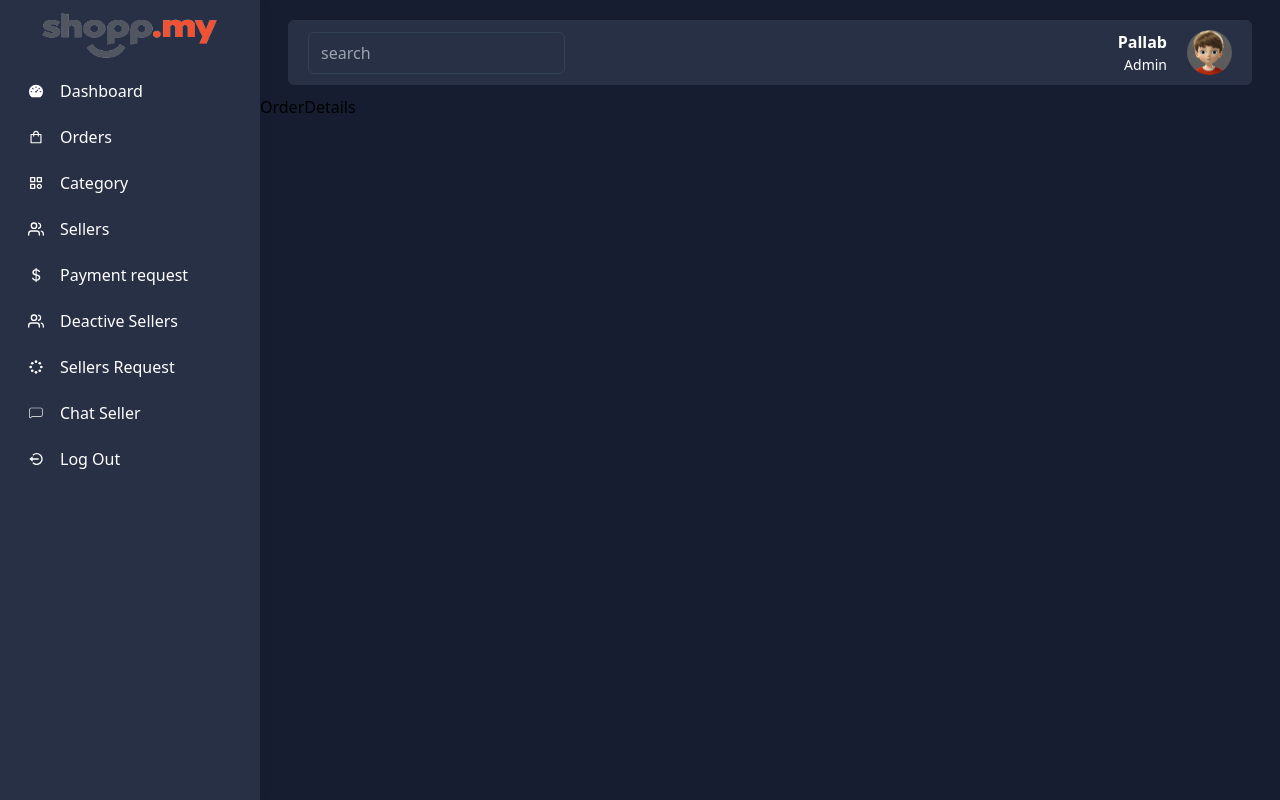
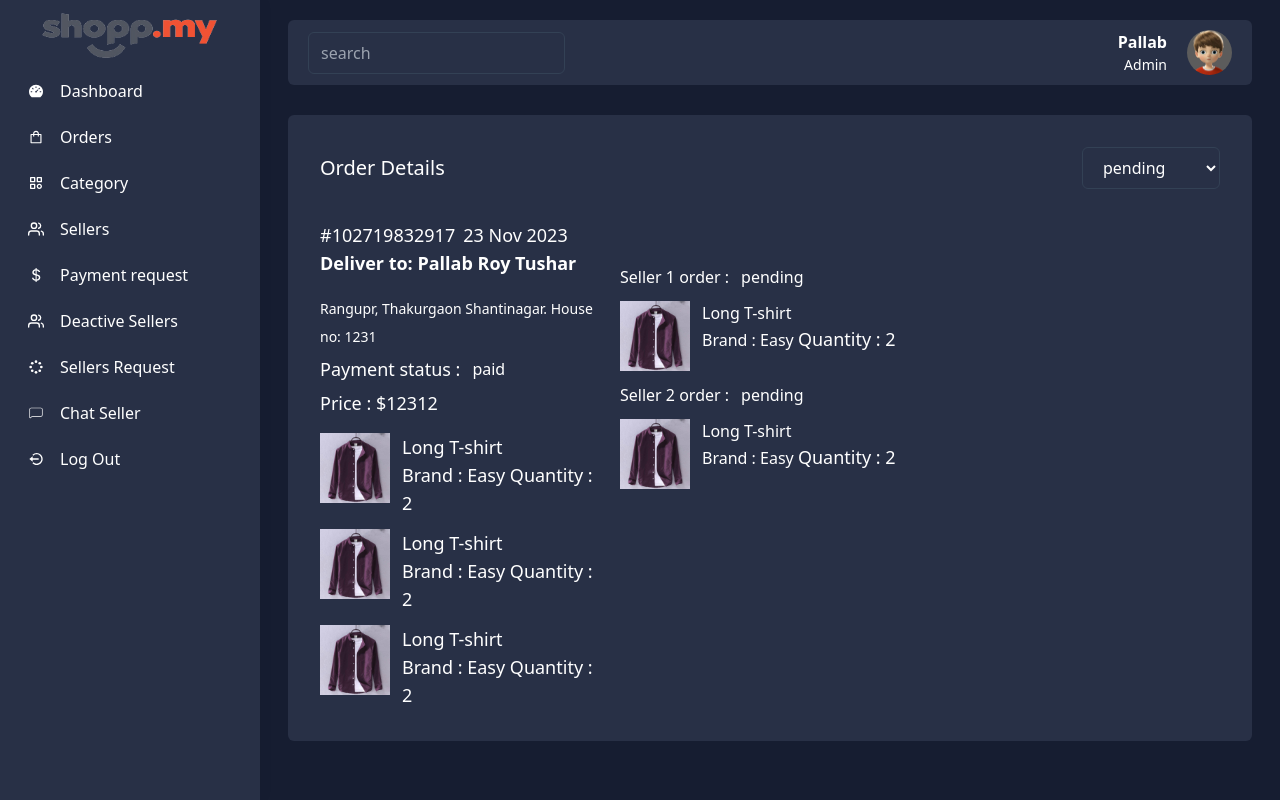
Before and after one commit to pallabroy2234/mern-Ecommerce-backend-v1, a React (Vite) app in the folder dashboard/: page /admin/dashboard/order/details/1 in a window 1280 px wide. Built offline with nearby package versions, Linux system fonts and the light colour scheme.

Commit message:
finished order details page design

```diff
--- a/dashboard/src/views/admin/OrderDetails.jsx
+++ b/dashboard/src/views/admin/OrderDetails.jsx
@@ -2,7 +2,140 @@
 
 const OrderDetails = () => {
     return (
-        <div>OrderDetails</div>
+        <div className="px-2 lg:px-7 pt-5">
+           <div className="w-full bg-[#283046] p-4 rounded-md">
+               <div className="flex justify-between items-center p-4">
+                <h2 className="text-xl text-white">Order Details</h2>
+                   <select name="" id="" className="px-4 py-2 hover:border-indigo-500 border outline-none  bg-[#283046] border-slate-700 rounded-md text-white">
+                       <option value="">pending</option>
+                       <option value="">processing</option>
+                       <option value="">warehouse</option>
+                       <option value="">placed</option>
+                       <option value="">cancelled</option>
+                   </select>
+               </div>
+
+               <div className="p-4">
+                    <div className="flex gap-2 text-lg text-white">
+                         <h2>#102719832917</h2>
+                         <span>23 Nov 2023</span>
+                    </div>
+                   <div className="flex  flex-wrap">
+                        <div className="w-[32%]">
+                             <div className="pr-3 text-white text-lg">
+
+                                  <div className="flex flex-col gap-2">
+                                       <h2 className="pb-2 font-semibold">Deliver  to: Pallab Roy Tushar</h2>
+                                      <p><span className="text-sm">Rangupr, Thakurgaon Shantinagar. House no: 1231</span></p>
+                                  </div>
+
+                                 <div className="flex justify-start items-center gap-3">
+                                      <h2>Payment status : </h2>
+                                     <span className="text-base my-2">paid</span>
+                                 </div>
+                                 <span>Price : $12312</span>
+                                 <div className="mt-4 flex flex-col gap-4">
+                                    <div className="text-white space-y-3">
+
+                                         {/* Product -  1 */}
+                                         <div className="flex gap-3 text-md">
+                                             <img className="w-[70x] h-[70px]" src="http://localhost:5173/public/images/category/1.jpg" alt=""/>
+                                             <div>
+                                                 <h2>Long T-shirt</h2>
+                                                 <p >
+                                                     <span>Brand : </span>
+                                                     <span>Easy </span>
+                                                     <span  className="text-lg">Quantity : 2</span>
+                                                 </p>
+                                             </div>
+                                         </div>
+
+                                        {/* Product -  2 */}
+
+                                        <div className="flex gap-3 text-md">
+                                            <img className="w-[70x] h-[70px]" src="http://localhost:5173/public/images/category/1.jpg" alt=""/>
+                                            <div>
+                                                <h2>Long T-shirt</h2>
+                                                <p >
+                                                    <span>Brand : </span>
+                                                    <span>Easy </span>
+                                                    <span  className="text-lg">Quantity : 2</span>
+                                                </p>
+                                            </div>
+                                        </div>
+
+
+                                        {/* Product -  3 */}
+
+                                        <div className="flex gap-3 text-md">
+                                            <img className="w-[70x] h-[70px]" src="http://localhost:5173/public/images/category/1.jpg" alt=""/>
+                                            <div>
+                                                <h2>Long T-shirt</h2>
+                                                <p >
+                                                    <span>Brand : </span>
+                                                    <span>Easy </span>
+                                                    <span  className="text-lg">Quantity : 2</span>
+                                                </p>
+                                            </div>
+                                        </div>
+                                    </div>
+                                 </div>
+                             </div>
+                        </div>
+
+
+                       <div className="w-[68%]">
+                            <div className="pl-3">
+                                 <div className="mt-4 flex flex-col">
+                                      {/* seller 1 */}
+                                      <div className="text-white mb-3">
+                                         <div className="flex justify-start items-center gap-3">
+                                             <h2>Seller 1 order : </h2>
+                                             <span>pending</span>
+                                         </div>
+                                          {/* product 1 */}
+                                          <div className="flex gap-3 text-md mt-3">
+                                              <img className="w-[70x] h-[70px]" src="http://localhost:5173/public/images/category/1.jpg" alt=""/>
+                                              <div>
+                                                  <h2>Long T-shirt</h2>
+                                                  <p >
+                                                      <span>Brand : </span>
+                                                      <span>Easy </span>
+                                                      <span  className="text-lg">Quantity : 2</span>
+                                                  </p>
+                                              </div>
+                                          </div>
+
+                                      </div>
+
+                                     {/* seller -2 */}
+                                     <div className="text-white mb-3">
+                                         <div className="flex justify-start items-center gap-3">
+                                             <h2>Seller 2 order : </h2>
+                                             <span>pending</span>
+                                         </div>
+                                         {/* product 1 */}
+                                         <div className="flex gap-3 text-md mt-3">
+                                             <img className="w-[70x] h-[70px]" src="http://localhost:5173/public/images/category/1.jpg" alt=""/>
+                                             <div>
+                                                 <h2>Long T-shirt</h2>
+                                                 <p >
+                                                     <span>Brand : </span>
+                                                     <span>Easy </span>
+                                                     <span  className="text-lg">Quantity : 2</span>
+                                                 </p>
+                                             </div>
+                                         </div>
+
+                                     </div>
+
+                                 </div>
+                            </div>
+                       </div>
+                   </div>
+               </div>
+           </div>
+        </div>
     )
 }
 export default OrderDetails
```
